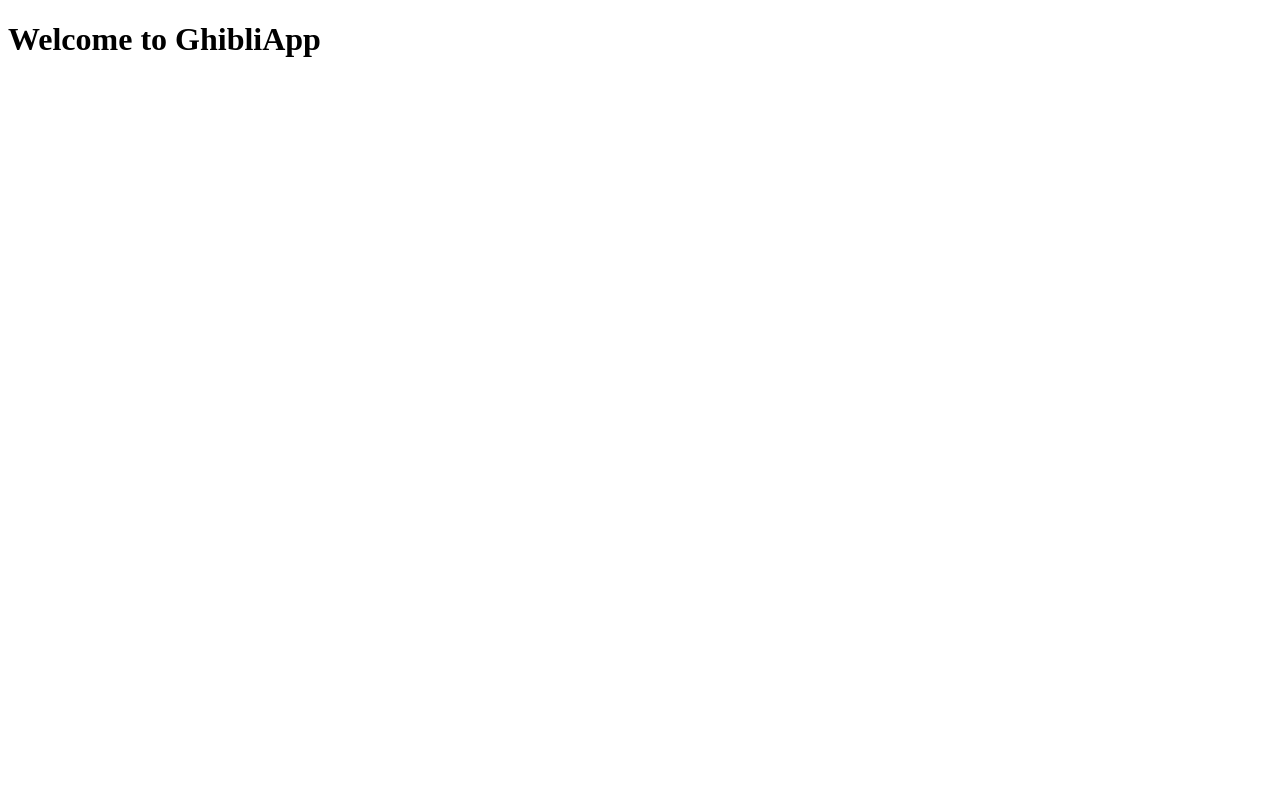
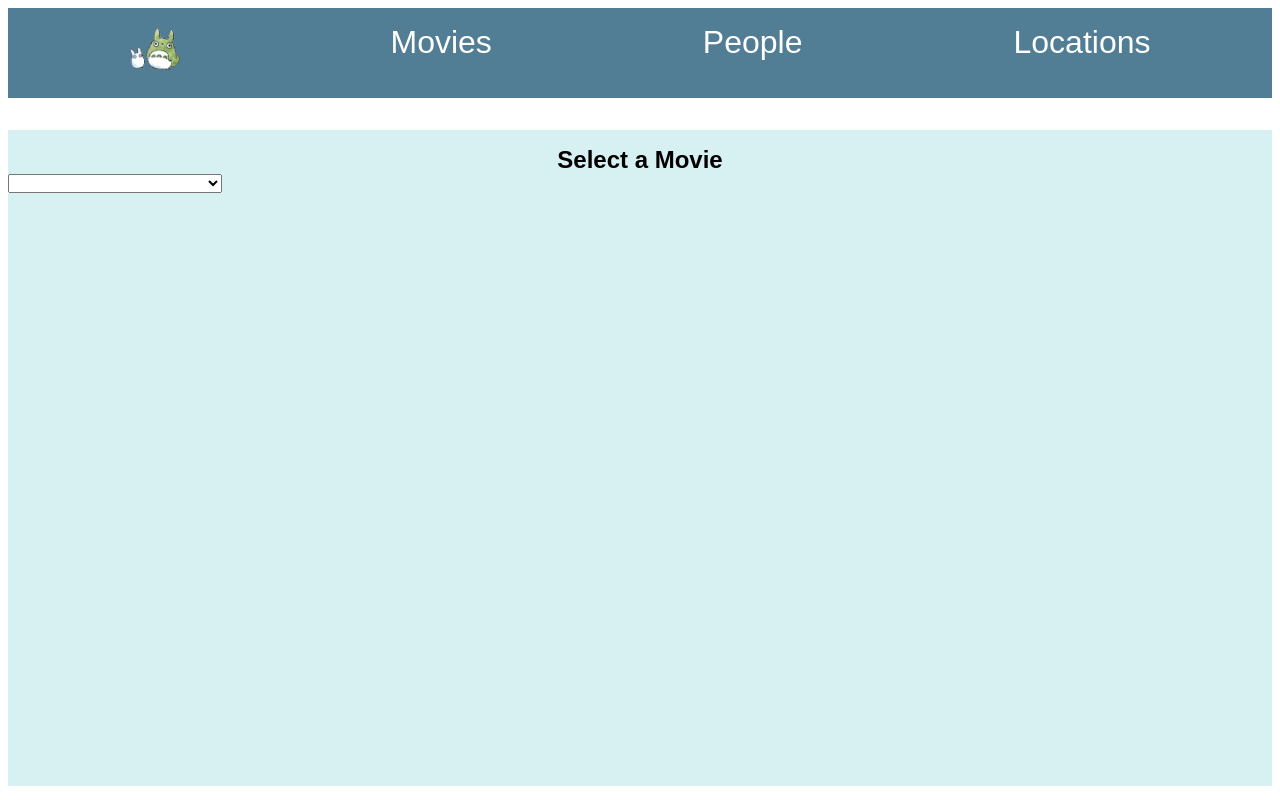
Before and after one commit to joinpursuit/9-1-module-three-assessment, a React (Create React App) app: page /movies in a window 1280 px wide. Built offline with nearby package versions, Linux system fonts and the light colour scheme; the HTML template or start-up script is replaced by a standard one.

Commit message:
movies section

```diff
--- a/src/App.js
+++ b/src/App.js
@@ -1,8 +1,25 @@
+import { BrowserRouter as Router, Routes, Route } from "react-router-dom";
+import Nav from "./Components/Nav";
+import Home from "./Components/Home";
+import Movies from "./Components/Movies"
+import People from "./Components/People"
+import Locations from "./Components/Locations"
+
 function App() {
   return (
-    <div className="app">
-      <h1>Welcome to GhibliApp</h1>
-    </div>
+    <Router>
+      <div className="app">
+        <Nav />
+      </div>
+      <Routes>
+        <Route path="/">
+          <Route index element={<Home />} />
+          <Route path="movies" element={<Movies />} />
+          <Route path="people" element={<People />} />
+          <Route path="locations" element={<Locations />} />
+        </Route>
+      </Routes>
+    </Router>
   );
 }
 
--- /dev/null
+++ b/src/Components/Home.js
@@ -0,0 +1,5 @@
+export default function Home () {
+    return(
+        <h1>Welcome to GhibliApp</h1>
+    )
+}
--- /dev/null
+++ b/src/Components/Locations.js
@@ -0,0 +1,5 @@
+export default function Locations () {
+    return (
+        <p>locations</p>
+    )
+}
--- /dev/null
+++ b/src/Components/Movies.js
@@ -0,0 +1,51 @@
+import { useState, useEffect } from "react";
+
+export default function Movies() {
+  const [movies, setMovies] = useState([]);
+  const [movie, setMovie] = useState({});
+  const [isSelected, setIsSelected] = useState(false);
+
+  useEffect(() => {
+    fetch("films.json")
+      .then((res) => res.json())
+      .then((data) => setMovies(data))
+      .catch((err) => console.log(err));
+  }, []);
+
+  const handleChange = (e) => {
+    const found = movies.find(({ id }) => id === e.target.value);
+    setMovie(found);
+    e.target.value ? setIsSelected(true) : setIsSelected(false);
+  };
+  return (
+    <div className="movies">
+      <h2>Select a Movie</h2>
+      <select onChange={handleChange}>
+        <option value=""></option>
+        {movies &&
+          movies.map(({ id, title }) => (
+            <option key={id} value={id}>
+              {title}
+            </option>
+          ))}
+      </select>
+
+      {isSelected && (
+        <article className="selected-movie">
+          <h3>
+            <span>Title: </span>
+            {movie.title}
+          </h3>
+          <p>
+            <span>Release Date: </span>
+            {movie.release_date}
+          </p>
+          <p>
+            <span>Description: </span>
+            {movie.description}
+          </p>
+        </article>
+      )}
+    </div>
+  );
+}
--- /dev/null
+++ b/src/Components/Nav.js
@@ -0,0 +1,13 @@
+import { Link } from "react-router-dom"
+import Logo from "../Assets/ghibli.png"
+
+export default function Nav () {
+    return (
+        <nav>
+            <Link to="/"><img src={Logo} alt="studio ghibli logo"></img></Link>
+            <Link to="/movies">Movies</Link>
+            <Link to="/people">People</Link>
+            <Link to="/locations">Locations</Link>
+        </nav>
+    )
+}
--- /dev/null
+++ b/src/Components/People.js
@@ -0,0 +1,5 @@
+export default function People () {
+    return (
+        <p>people</p>
+    )
+}
--- a/src/index.css
+++ b/src/index.css
@@ -15,6 +15,7 @@
 
 nav img {
   height: 50px;
+  width: 50px;
 }
 
 main {
```
Also changed, not shown: src/Assets/ghibli.png (added).
